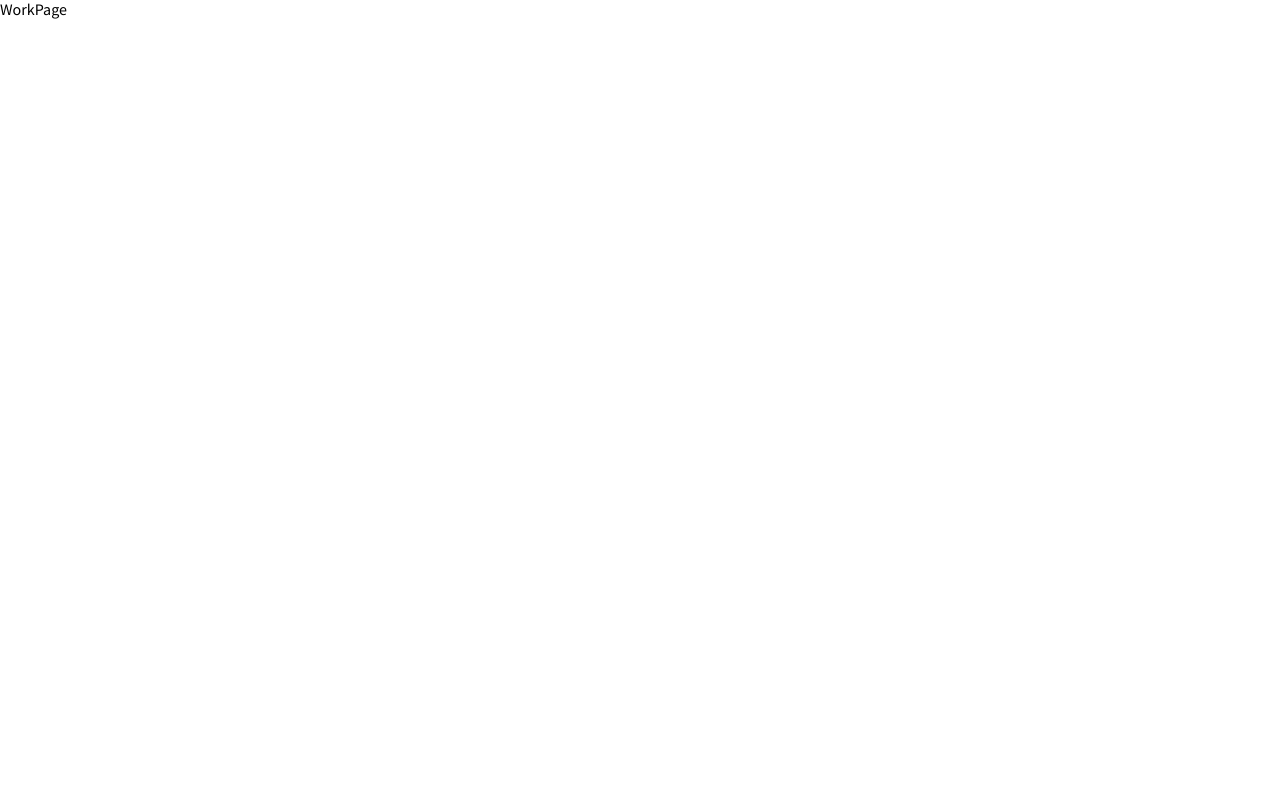
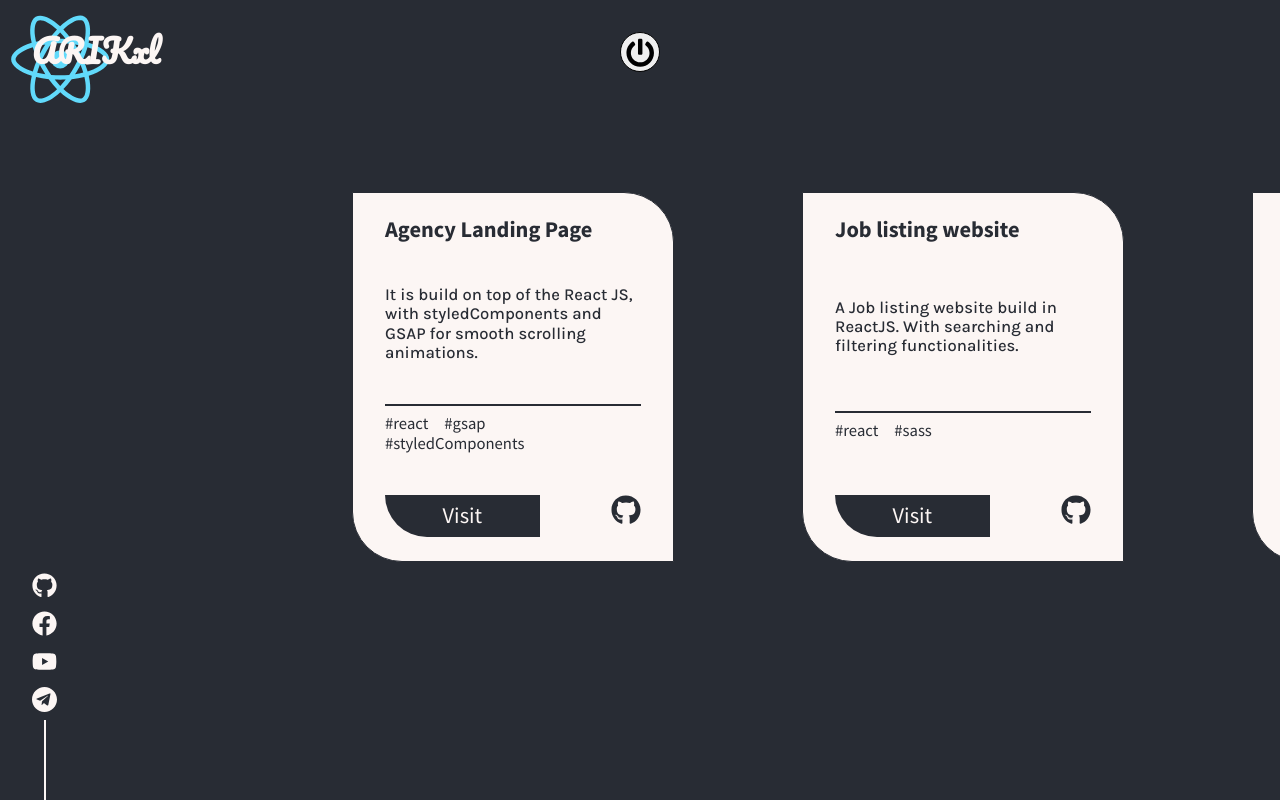
Before and after one commit to arikxl/showtime, a React (Create React App) app: page /work in a window 1280 px wide. Built offline with nearby package versions, Linux system fonts and the light colour scheme.

Commit message:
work page

```diff
--- /dev/null
+++ b/src/components/WorkCard.jsx
@@ -0,0 +1,103 @@
+import React from 'react';
+import { Link } from 'react-router-dom';
+import styled, { ThemeProvider } from 'styled-components';
+import { Github } from './AllSvg';
+
+const Box = styled.li`
+    width: 16rem;
+    height:40vh;
+    background-color:${props => props.theme.text};
+    color:${props => props.theme.body};
+    padding: 1.5rem 2rem;
+    margin-right: 8rem;
+    list-style-type: none;
+    border-radius: 0 50px 0 50px;
+    display: flex;
+    flex-direction: column;
+    justify-content: space-between;
+    border: 1px solid ${props => props.theme.body};
+    transition: all 0.2s ease;
+
+    &:hover{
+        border: 1px solid ${props => props.theme.text};
+        background-color:${props => props.theme.body};
+        color:${props => props.theme.text};
+    }
+`;
+
+const Title = styled.h2`
+    font-size: calc(1em + 0.5vw);
+`;
+const Desc = styled.h2`
+    font-size: calc(0.8em + 0.3vw);
+    font-family: 'Karla', sans-serif;
+    font-weight:500;
+
+`;
+const Tags = styled.div`
+    border-top: 2px solid ${props => props.theme.body};
+    padding-top: 0.5rem;
+    display: flex;
+    flex-wrap: wrap;
+    ${Box}:hover &{
+        border-top: 2px solid ${props => props.theme.text}
+    }
+`;
+const Tag = styled.span`
+    margin-right: 1rem;
+    font-size: calc(0.8em + 0.3vw);
+`;
+const Footer = styled.footer`
+    display: flex;
+    justify-content:space-between;
+
+    .visit{
+        color:  ${props => props.theme.text};
+        background-color:  ${props => props.theme.body};
+        text-decoration: none;
+        padding: 0.5rem calc(2rem + 2vw);
+        border-radius: 0 0 0 50px;
+        font-size: calc(1em + 0.5vw);
+
+        ${Box}:hover &{
+            color:  ${props => props.theme.body};
+            background-color:  ${props => props.theme.text};
+        }
+    }
+
+    .github{
+        fill:${props => props.theme.body};
+        ${Box}:hover &{
+            fill:  ${props => props.theme.text};
+        }
+    }
+`;
+
+const WorkCard = ({ work }) => {
+
+    const { id, name, description, tags, demo, github } = work;
+
+    return (
+        <Box>
+            <Title>{name}</Title>
+            <Desc>{description}</Desc>
+            <Tags>
+                {
+                    tags.map((t, id) => {
+                        return <Tag key={id}>#{t}</Tag>
+                    })
+                }
+            </Tags>
+            <Footer>
+                <a className="visit" href={ demo } target="_blank" rel="noreferrer">
+                    Visit
+                </a>
+                <a className="github" href={github } target="_blank" rel="noreferrer">
+                    <Github width={ 30}  height={ 30 }/>
+                </a>
+            </Footer>
+        </Box>
+    )
+}
+
+export default WorkCard
--- a/src/pages/AboutPage.jsx
+++ b/src/pages/AboutPage.jsx
@@ -92,7 +92,7 @@ const AboutPage = () => {
           {/* I'm an independent freelancer and also a teacher. */}
           <br /> <br />
           My finest creation (a real piece of art) are my two kids.
-          Most of the inspiration comes from them.
+          Most of my inspiration comes from them.
 
           <a href=" tel:+972-506860169">Let's talk</a>
         </Box>
--- a/src/pages/WorkPage.jsx
+++ b/src/pages/WorkPage.jsx
@@ -1,8 +1,53 @@
-import React from 'react'
+import React from 'react';
+import styled, {  ThemeProvider } from 'styled-components';
+
+import Logo from '../components/Logo';
+import PowerButton from '../components/PowerButton';
+import SocialIcons from '../components/SocialIcons';
+import { darkTheme } from '../style/Themes';
+import { Work } from '../data/WorkData';
+import WorkCard from '../components/WorkCard';
+import { ReactSvg } from '../components/AllSvg';
+
+const Main = styled.main`
+  background-color:${props => props.theme.body};
+  width: 100vw;
+  height: 100vh;
+  position: relative;
+  overflow: hidden;
+`;
+
+
+const Box = styled.section`
+  position: fixed;
+  top: 12rem;
+  left: calc(10rem + 15vw);
+  height: 40vh;
+  display: flex;
+  color: white;
+`;
 
 const WorkPage = () => {
   return (
-    <div>WorkPage</div>
+    <ThemeProvider theme={darkTheme}>
+      <Main>
+        <Logo theme='dark' />
+        <SocialIcons theme='dark' />
+        <PowerButton />
+
+        <Box>
+          {
+            Work.map(w =>
+
+              <WorkCard key={w.id} work={ w} />
+
+              )
+          }
+        </Box>
+        <ReactSvg width={120} height={ 120} />
+      </Main>
+
+    </ThemeProvider>
   )
 }
 
```
